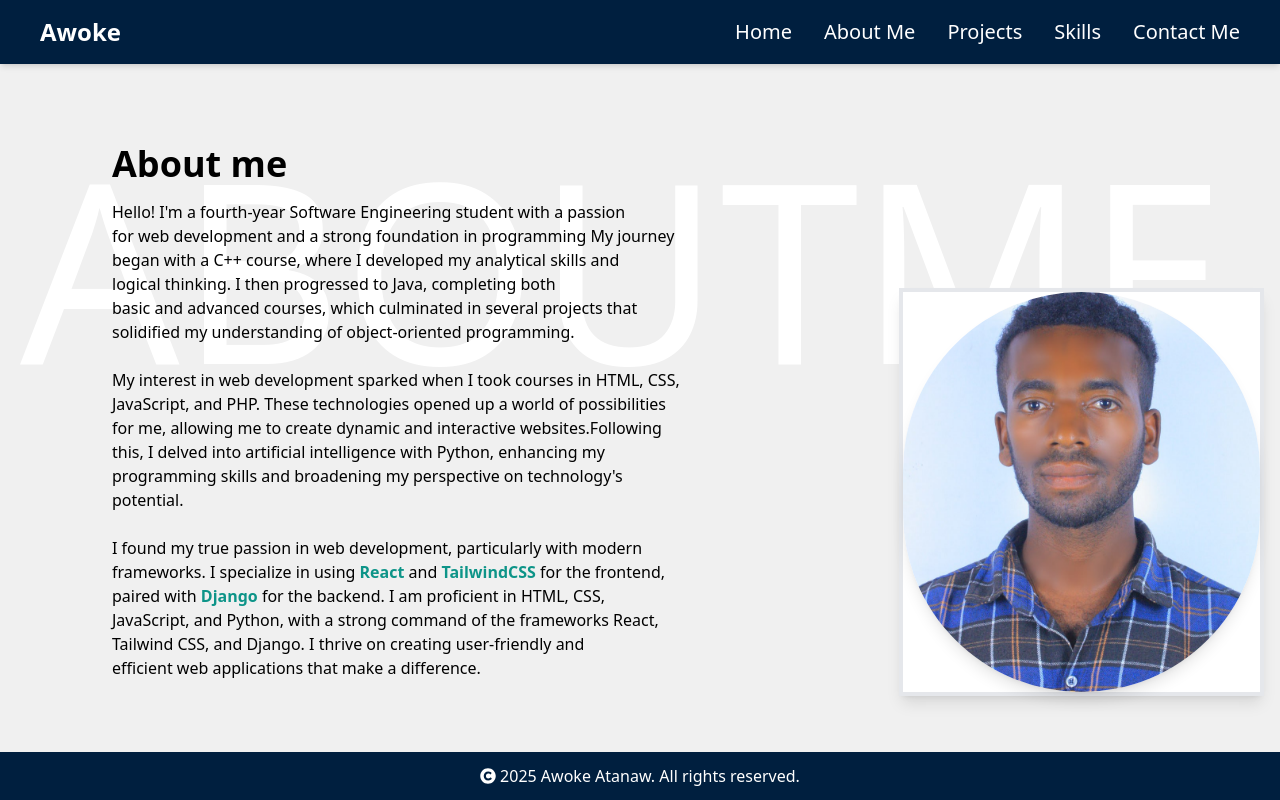
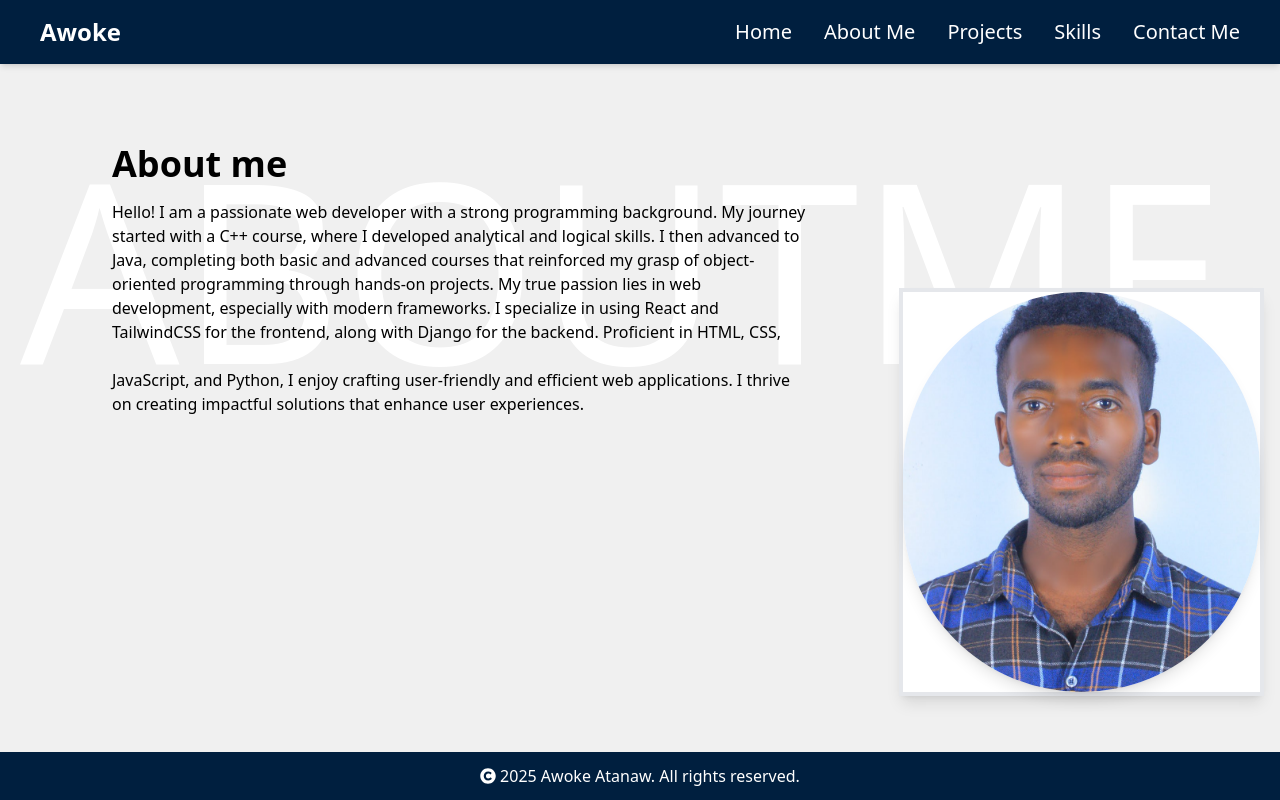
Before and after one commit to Awokeatanaw/my-portfolio, a React (Create React App) app in the folder frontend/my-app2/: page /aboutme in a window 1280 px wide. Built offline with nearby package versions, Linux system fonts and the light colour scheme.

Commit message:
about me and home modified

```diff
--- a/frontend/my-app2/src/component/aboutme.js
+++ b/frontend/my-app2/src/component/aboutme.js
@@ -8,24 +8,14 @@ import myImage from "../image/image1.jpg"; // Import your image
 
       <p className='p1 text-4xl mt-16 md:ml-20 font-bold ml-8'>About me</p>
 
-      <p className=' md:ml-20 ml-8 pt-4'>Hello! I'm a fourth-year Software Engineering student with a passion </p>
-      <p className='md:ml-20 ml-8'>for web development and a strong foundation in programming My journey</p>
-      <p className=' md:ml-20 ml-8'>began with a C++ course, where I developed my analytical skills and</p>
-      <p className=' md:ml-20 ml-8'>logical thinking. I then progressed to Java, completing both</p>
-      <p className='md:ml-20 ml-8'>basic and advanced courses, which culminated in several projects that </p>
-      <p className=' md:ml-20 ml-8'>solidified my understanding of object-oriented programming.</p>
-      <p className=' md:ml-20 ml-8 pt-6'>My interest in web development sparked when I took courses in HTML, CSS, </p>
-      <p className=' md:ml-20 ml-8'>JavaScript, and PHP. These technologies opened up a world of possibilities</p>
-      <p className=' md:ml-20 ml-8'> for me, allowing me to create dynamic and interactive websites.Following </p>
-      <p className=' md:ml-20 ml-8'> this, I delved into artificial intelligence with Python, enhancing my</p>
-      <p className=' md:ml-20 ml-8'> programming skills and broadening my perspective on technology's</p>
-      <p className=' md:ml-20 ml-8'> potential.</p>
-      <p className=' md:ml-20 ml-8 pt-6'>I found my true passion in web development, particularly with modern </p>
-      <p className=' md:ml-20 ml-8'>frameworks. I specialize in using <strong className='text-teal-600'>React</strong> and<strong className='text-teal-600'> TailwindCSS</strong> for the frontend, </p>
-      <p className=' md:ml-20 ml-8'>paired with <strong className='text-teal-600'>Django</strong> for the backend.  I am proficient in HTML, CSS, </p>
-      <p className=' md:ml-20 ml-8'>JavaScript, and Python, with a strong command of the frameworks React, </p>
-      <p className=' md:ml-20 ml-8'>Tailwind CSS, and Django. I thrive on creating user-friendly and </p>
-      <p className='md:ml-20 ml-8'>efficient web applications that make a difference.</p>
+      <p className=' md:ml-20 ml-8 pt-4'> Hello! I am a passionate web developer with a strong programming background. My journey</p>
+      <p className='md:ml-20 ml-8'>started with a C++ course, where I developed analytical and logical skills. I then advanced to</p>
+      <p className=' md:ml-20 ml-8'>Java, completing both basic and advanced courses that reinforced my grasp of object-</p>
+      <p className=' md:ml-20 ml-8'>oriented programming through hands-on projects. My true passion lies in web</p>
+      <p className='md:ml-20 ml-8'>development, especially with modern frameworks. I specialize in using React and </p>
+      <p className=' md:ml-20 ml-8'>TailwindCSS for the frontend, along with Django for the backend. Proficient in HTML, CSS,</p>
+      <p className=' md:ml-20 ml-8 pt-6'>JavaScript, and Python, I enjoy crafting user-friendly and efficient web applications. I thrive </p>
+      <p className=' md:ml-20 ml-8'>on creating impactful solutions that enhance user experiences.</p>
       <p className='md:ml-20 ml-8'></p>
 
       </div>
--- a/frontend/my-app2/src/component/home.js
+++ b/frontend/my-app2/src/component/home.js
@@ -7,7 +7,7 @@ import { Link } from 'react-router-dom';
       <p className='text-5xl pt-28 ml-8 md:ml-20 font-bold'>Hello</p>
       <p className='text-5xl mt-5 ml-8 md:ml-20 font-bold'>I'm <strong className='text-teal-600'>Awoke</strong></p>
       <p className='text-2xl mt-4 ml-8 md:ml-20'>Web Developer</p>
-      <p className='md:ml-20 ml-8'> I'm Awoke, a passionate web developer and a 4th-year Software Engineering student. I specialize </p>
+      <p className='md:ml-20 ml-8'> I'm Awoke, a passionate web developer . I specialize </p>
       <p className='md:ml-20 ml-8'>in building dynamic and responsive user interfaces using React and Tailwind CSS for the frontend, while </p>
       <p className='md:ml-20 ml-8'>leveraging Django for robust backend development. With a keen interest in creating seamless user </p>
       <p className='md:ml-20 ml-8'>experiences, I enjoy tackling challenging projects that push my skills and creativity. I'm excited to</p>
```
